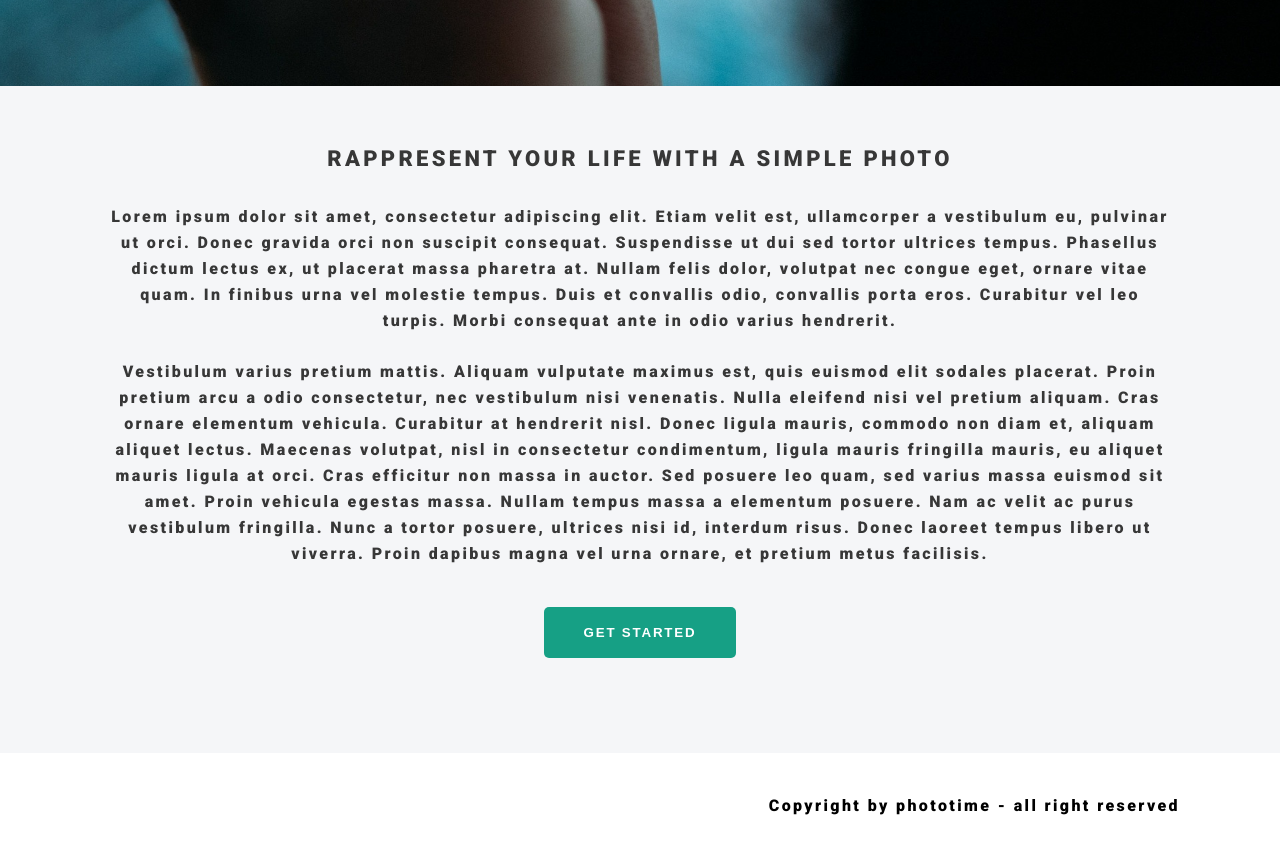
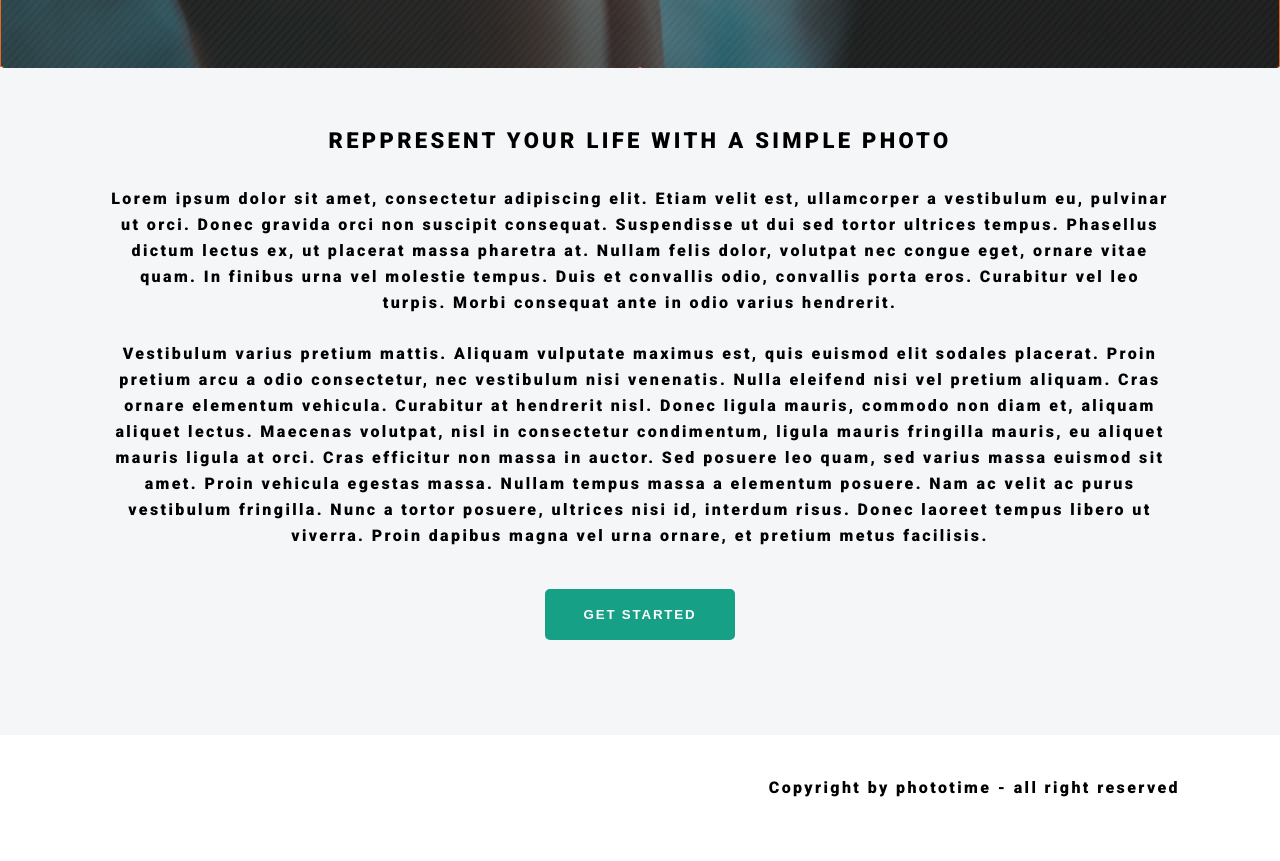
Before and after one commit to RohitSavalagi/AssignmentPage, a plain HTML site: page index.html in a window 1280 px wide. Shown: the part 800-1661 px from the top of the page. Drawn offline with Linux system fonts and the light colour scheme.

Commit message:
All Fixes are done

```diff
--- a/css/style.css
+++ b/css/style.css
@@ -1,175 +1,74 @@
-/* .h-81{
-    height: 81px;
-} */
-
-.border{
-    border: 2px solid red;
+body {
+  font-family: Roboto;
+  font-weight: 900;
 }
 
-.items{
-    width: 50%;
-    margin: 0 auto;
-    padding: 30px 0;
+p {
+  letter-spacing: 2.4px;
 }
 
-.pad-lef{
-    padding: 0 50px;
+.container {
+  margin: 0 auto;
+  text-align: center;
 }
 
-.f-f-robo{
-    text-decoration: none;
-    font-family: Roboto;
+header > .container {
+  padding: 30px 0;
 }
 
-.f-s-18{
-    font-size: 18px;
-}
-.f-s-22{
-    font-size: 22px;
+.item {
+  text-transform: uppercase;
+  padding: 0 50px;
+  text-decoration: none;
+  font-size: 18px;
+  letter-spacing: 2.7px;
+  color: #16a085;
 }
 
-.m-top{
-    margin-top: 25px;
+.heading {
+  text-transform: uppercase;
+  font-size: 22px;
+  letter-spacing: 3.3px;
+  margin: 59px auto 34px auto;
 }
 
-.f-w-900{
-    font-weight: 900;
+.m-top {
+  margin-top: 25px;
 }
 
-.ls-2d7{
-    letter-spacing: 2.7px;
-}
-.ls-3d3{
-    letter-spacing: 3.3px;
+.image {
+  height: 790px;
+  width: 100%;
 }
 
-.f-c{
-    color: #16a085;
+.para {
+  margin: 0 auto;
+  width: 1059px;
+  line-height: 26px;
 }
 
-.dis-fle{
-    display: flex;
-    font-family: Roboto;
+.main {
+  background-color: #f5f6f8;
 }
 
-.align-cen{
-    align-items: center;
+
+
+.content {
+  padding: 45px 100px 45px 0px;
 }
 
-.justcon-cent{
-    justify-content: center;
+footer > .container {
+  text-align: right;
+  font-size: 16px;
 }
 
-.justcon-sb{
-    justify-content: space-between;
+.btn-start {
+  padding: 18px 39px;
+  border-style: none;
+  background-color: #16a085;
+  color: white;
+  border-radius: 5px;
+  margin: 40px auto 95px auto;
+  letter-spacing: 1.8px;
+  font-weight: bold;
 }
-
-.ih-790{
-    height: 790px;
-}
-
-.w-100{
-    width: 100%;
-}
-
-.t-a-c{
-    text-align: center;
-}
-
-.m-t-59{
-    margin-top: 59px;
-}
-
-.m-b-34{
-    margin-bottom: 34px;
-}
-
-.para{
-    margin-left: auto;
-    margin-right: auto;
-}
-
-.ls-2d4{
-    letter-spacing: 2.4px;
-}
-.f-c-g{
-    color: #373737;
-}
-
-.lh-26{
-    line-height: 26px;
-}
-
-.f-s-16{
-    font-size: 16px;
-}
-
-.w-1059{
-    width: 1059px;
-}
-
-.w-192{
-    width: 192px;
-}
-
-.h-51{
-    height: 51px;
-}
-
-.b-c{
-    background-color:#16a085;
-}
-
-.c-w{
-    color: white;
-}
-
-.b-r-s{
-    border-radius: 5px;
-}
-
-.b-s{
-    border-style: none;
-}
-
-.main{
-    background-color:  #f5f6f8;
-}
-
-.btn{
-    width: 100%;
-    display: flex;
-    align-items: center;
-    justify-content: center;
-}
-
-.border{
-    border: 2px solid red;
-}
-
-.m-b-95{
-    margin-bottom: 95px;
-}
-
-.m-t-40{
-    margin-top: 40px;
-}
-
-.lh-20{
-    line-height: 20px;
-}
-
-.ls-1d8{
-    letter-spacing: 1.8px;
-}
-
-.t-a-r {
-    text-align: right;
-  }
-
-.pad {
-    padding: 45px 100px 45px 0px;
-}
-.h-108 {
-    height: 108px;
-}
--- a/index.html
+++ b/index.html
@@ -16,68 +16,53 @@
   </head>
 
   <body>
-    <header class="h-81">
-      <nav class="items">
-        <a href="#"  class="item f-f-robo f-c f-s-18 f-w-900 ls-2d7 pad-lef"
-          >HOME</a
-        >
-        <a href="#"  class="item f-f-robo f-c f-s-18 f-w-900 ls-2d7 pad-lef"
-          >PHOTOAPP</a
-        >
-        <a href="#"  class="item f-f-robo f-c f-s-18 f-w-900 ls-2d7 pad-lef"
-          >DESIGN</a
-        >
-        <a href="#"  class="item f-f-robo f-c f-s-18 f-w-900 ls-2d7 pad-lef"
-          >DOWNLOAD</a
-        >
-      </nav>
+    <header>
+      <div class="container">
+        <a href="#" class="item">home</a>
+        <a href="#" class="item">photoapp</a>
+        <a href="#" class="item">design</a>
+        <a href="#" class="item">download</a>
+      </div>
     </header>
     <main class="main">
-      <img
-        src="./img/smartphone-g3101b338e_1920.jpg"
-        class="image w-100 ih-790"
-        alt="Photo"
-      />
-      <h1 class="heading f-f-robo f-s-22 ls-3d3 t-a-c m-t-59 m-b-34 f-c-g">
-        RAPPRESENT YOUR LIFE WITH A SIMPLE PHOTO
-      </h1>
-      <article class="para t-a-c w-1059 f-f-robo ls-2d4 lh-26 f-c-g">
-        Lorem ipsum dolor sit amet, consectetur adipiscing elit. Etiam velit
-        est, ullamcorper a vestibulum eu, pulvinar ut orci. Donec gravida orci
-        non suscipit consequat. Suspendisse ut dui sed tortor ultrices tempus.
-        Phasellus dictum lectus ex, ut placerat massa pharetra at. Nullam felis
-        dolor, volutpat nec congue eget, ornare vitae quam. In finibus urna vel
-        molestie tempus. Duis et convallis odio, convallis porta eros. Curabitur
-        vel leo turpis. Morbi consequat ante in odio varius hendrerit.
-      </article>
-      <article
-        class="para t-a-c w-1059 f-s-16 f-f-robo ls-2d4 lh-26 f-c-g m-top"
-      >
-        Vestibulum varius pretium mattis. Aliquam vulputate maximus est, quis
-        euismod elit sodales placerat. Proin pretium arcu a odio consectetur,
-        nec vestibulum nisi venenatis. Nulla eleifend nisi vel pretium aliquam.
-        Cras ornare elementum vehicula. Curabitur at hendrerit nisl. Donec
-        ligula mauris, commodo non diam et, aliquam aliquet lectus. Maecenas
-        volutpat, nisl in consectetur condimentum, ligula mauris fringilla
-        mauris, eu aliquet mauris ligula at orci. Cras efficitur non massa in
-        auctor. Sed posuere leo quam, sed varius massa euismod sit amet. Proin
-        vehicula egestas massa. Nullam tempus massa a elementum posuere. Nam ac
-        velit ac purus vestibulum fringilla. Nunc a tortor posuere, ultrices
-        nisi id, interdum risus. Donec laoreet tempus libero ut viverra. Proin
-        dapibus magna vel urna ornare, et pretium metus facilisis.
-      </article>
-      <div class="btn">
-        <button
-          class="w-192 h-51 m-auto b-s b-c c-w b-r-s m-t-40 m-b-95 f-w-900 lh-20 ls-1d8"
-        >
-          GET STARTED
-        </button>
+      <div class="container">
+        <img src="./img/smartPhone.png" class="image" alt="Photo" />
+        <h1 class="heading">reppresent your life with a simple photo</h1>
+        <article class="para">
+          <p>
+            Lorem ipsum dolor sit amet, consectetur adipiscing elit. Etiam velit
+            est, ullamcorper a vestibulum eu, pulvinar ut orci. Donec gravida
+            orci non suscipit consequat. Suspendisse ut dui sed tortor ultrices
+            tempus. Phasellus dictum lectus ex, ut placerat massa pharetra at.
+            Nullam felis dolor, volutpat nec congue eget, ornare vitae quam. In
+            finibus urna vel molestie tempus. Duis et convallis odio, convallis
+            porta eros. Curabitur vel leo turpis. Morbi consequat ante in odio
+            varius hendrerit.
+          </p>
+
+          <p class="m-top">
+            Vestibulum varius pretium mattis. Aliquam vulputate maximus est,
+            quis euismod elit sodales placerat. Proin pretium arcu a odio
+            consectetur, nec vestibulum nisi venenatis. Nulla eleifend nisi vel
+            pretium aliquam. Cras ornare elementum vehicula. Curabitur at
+            hendrerit nisl. Donec ligula mauris, commodo non diam et, aliquam
+            aliquet lectus. Maecenas volutpat, nisl in consectetur condimentum,
+            ligula mauris fringilla mauris, eu aliquet mauris ligula at orci.
+            Cras efficitur non massa in auctor. Sed posuere leo quam, sed varius
+            massa euismod sit amet. Proin vehicula egestas massa. Nullam tempus
+            massa a elementum posuere. Nam ac velit ac purus vestibulum
+            fringilla. Nunc a tortor posuere, ultrices nisi id, interdum risus.
+            Donec laoreet tempus libero ut viverra. Proin dapibus magna vel urna
+            ornare, et pretium metus facilisis.
+          </p>
+        </article>
+        <button class="btn-start">GET STARTED</button>
       </div>
     </main>
-    <footer class="t-a-r h-108">
-      <p class="f-f-robo f-s-16 pad ls-2d4">
-        Copyright by phototime - all right reserved
-      </p>
+    <footer>
+      <div class="container">
+        <p class="content">Copyright by phototime - all right reserved</p>
+      </div>
     </footer>
   </body>
 </html>
```
Also changed, not shown: img/smartPhone.png (added).
